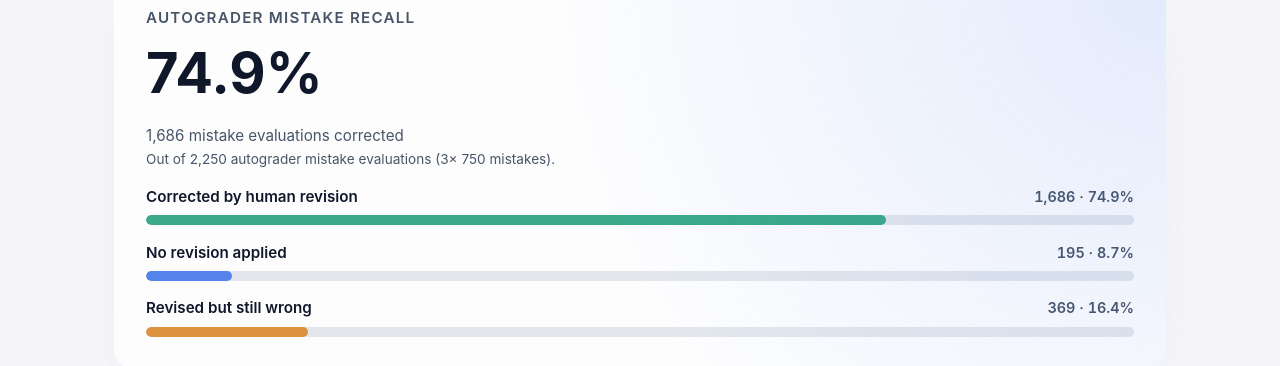
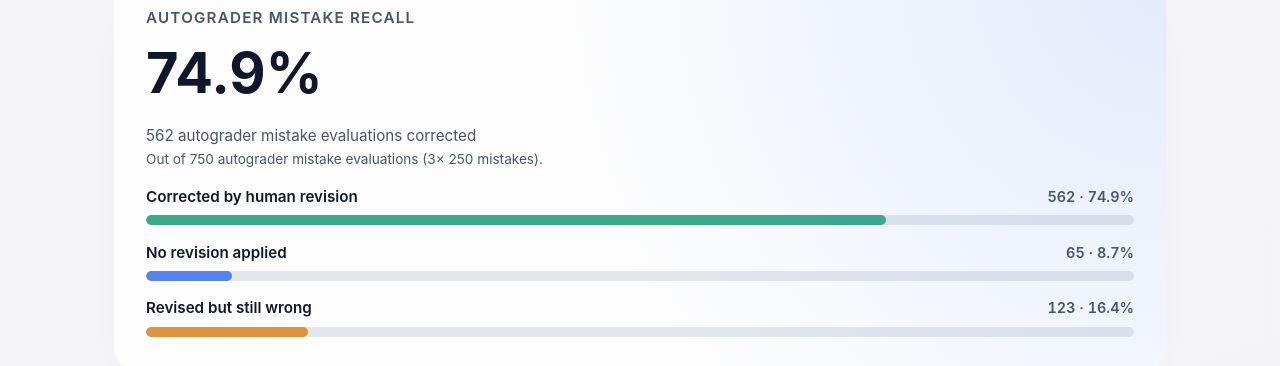
Before and after one commit to yijiang1121/ai-data-visualization, a plain HTML site: page public/index.html in a window 1280 px wide. Shown: the part 2060-2426 px from the top of the page. Drawn offline with Linux system fonts and the light colour scheme.

Commit message:
Fix recall count display and repetition factor calculation
- Remove incorrect multiplication by factor in autograder recall breakdown chart
- Fix repetition factor calculation in revision overview
- Update recall detail text for clarity
- Correct unique mistakes calculation for footnote display

🤖 Generated with [Claude Code](https://claude.ai/code)

Co-Authored-By: Claude <noreply@anthropic.com>

```diff
--- a/public/index.html
+++ b/public/index.html
@@ -1673,7 +1673,7 @@
             ? data.share_of_autograder_wrong
             : count / totalMistakes;
           const share = Math.max(0, Math.min(shareValue, 1));
-          const displayCount = count * factor;
+          const displayCount = count;
 
           const row = document.createElement("div");
           row.className = "bar-row";
@@ -1755,9 +1755,12 @@
           : 0;
 
         const repetitionFactor = computeMistakeRepetitionFactor(scaleData);
-        const displayTotalMistakes = autograderMistakeTotal * repetitionFactor;
-        const displayCorrectedMistakes =
-          correctedMistakes * repetitionFactor;
+        const uniqueMistakes =
+          repetitionFactor > 0
+            ? Math.round(autograderMistakeTotal / repetitionFactor)
+            : autograderMistakeTotal;
+        const displayTotalMistakes = autograderMistakeTotal;
+        const displayCorrectedMistakes = correctedMistakes;
 
         if (revisionRateEl) {
           revisionRateEl.textContent = formatPercent(overall.revision_rate);
@@ -1808,7 +1811,7 @@
         if (autograderRecallDetailEl) {
           autograderRecallDetailEl.textContent = `${formatCount(
             displayCorrectedMistakes
-          )} mistake evaluations corrected`;
+          )} autograder mistake evaluations corrected`;
         }
         if (autograderRecallFootnoteEl) {
           if (autograderMistakeTotal) {
@@ -1818,7 +1821,7 @@
               autograderRecallFootnoteEl.textContent = `Out of ${formatCount(
                 displayTotalMistakes
               )} autograder mistake evaluations (${repetitionFactor}× ${formatCount(
-                autograderMistakeTotal
+                uniqueMistakes
               )} ${noun}).`;
             } else {
               autograderRecallFootnoteEl.textContent = `Out of ${formatCount(
```
